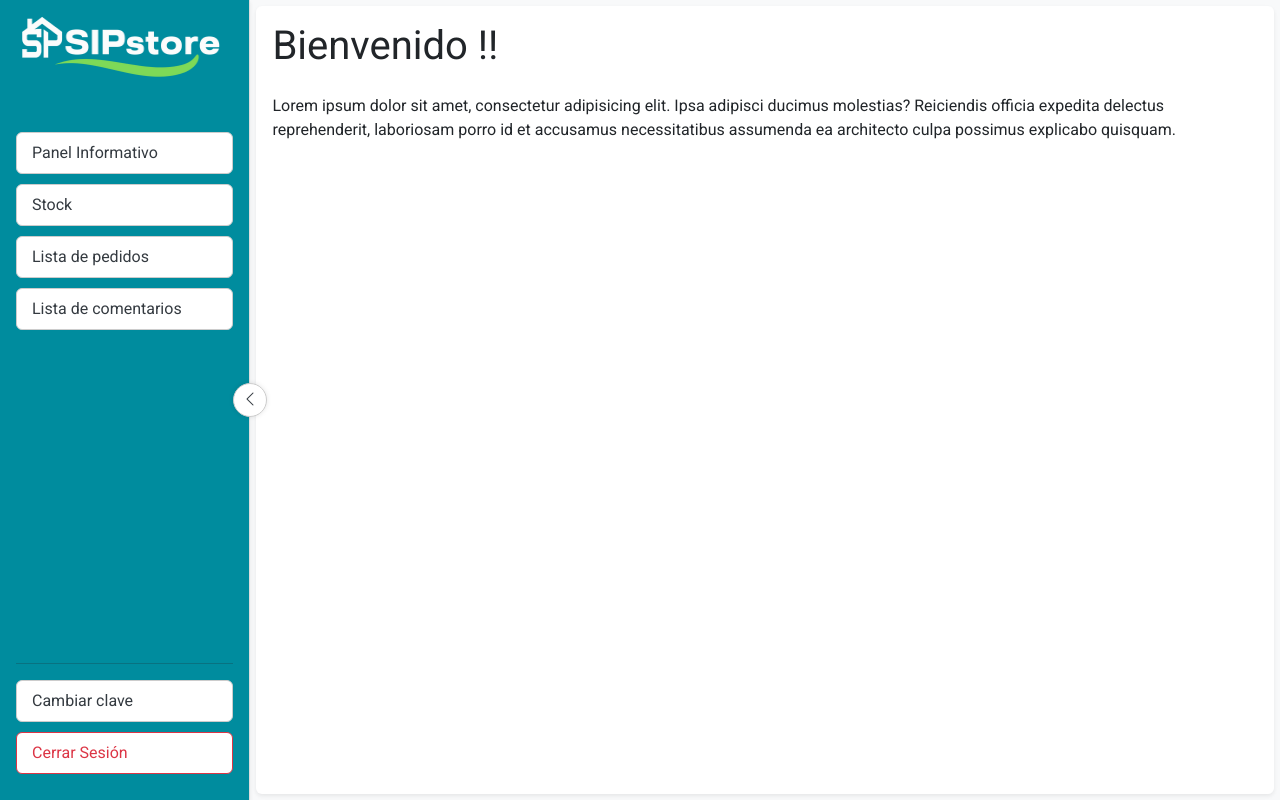
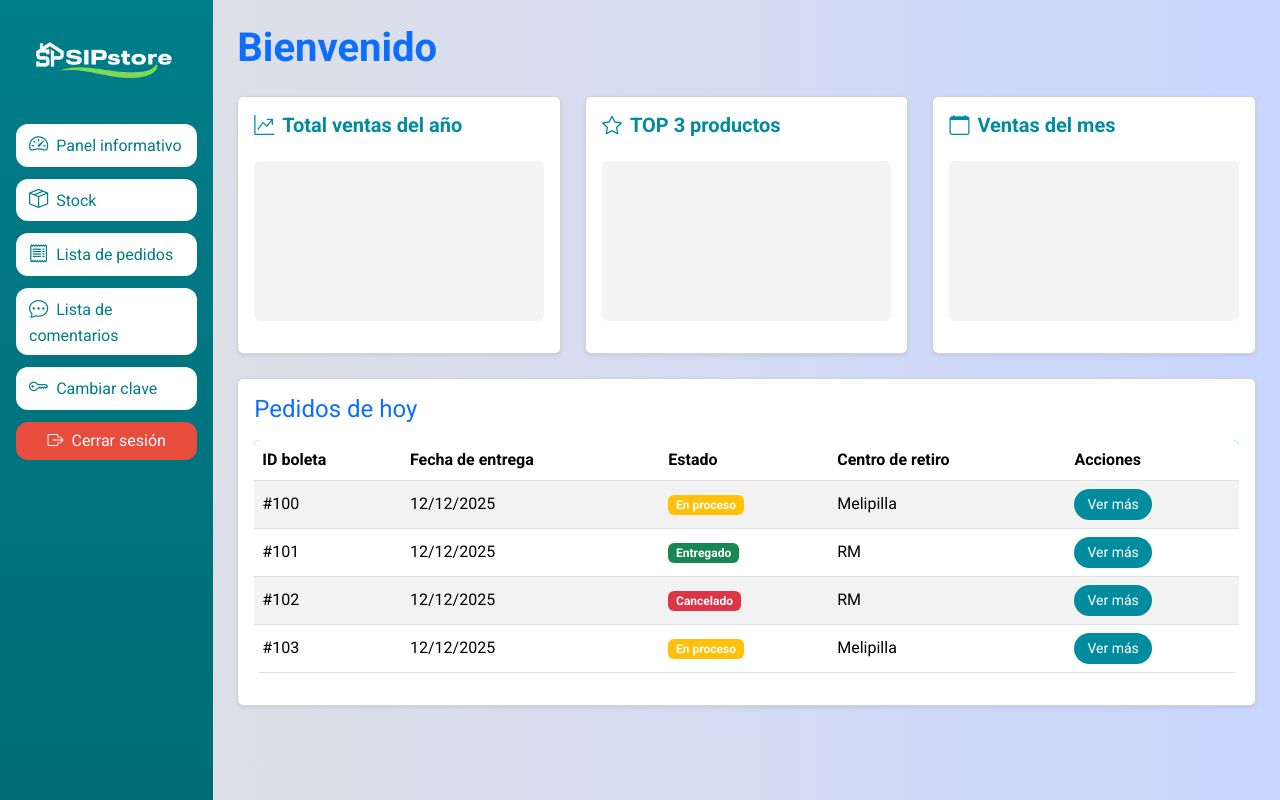
Before and after one commit to paocespedes-bit/Capstone-, a Django app: page /control in a window 1280 px wide. Run offline with Django 5.2, Linux system fonts and the light colour scheme; a map, chart or similar area stays blank; some libraries are stand-ins or nearby versions.

Commit message:
Cambios visuales en base_control y home_control

```diff
--- a/Fase_2/Evidencias_Proyecto/SIPstore/control/static/control/style/base_control.css
+++ b/Fase_2/Evidencias_Proyecto/SIPstore/control/static/control/style/base_control.css
@@ -1,163 +1,86 @@
 @import url("https://fonts.googleapis.com/css2?family=Roboto:wght@400;700&display=swap");
 
-*{
-    padding: 0;
-    margin: 0;
+body {
+  background: linear-gradient(to right, #e2e2e2, #c9d6ff);
+  font-family: "Roboto", sans-serif !important;
 }
 
-body {
-  font-family: "Roboto", sans-serif !important;
-  width: 100%;
-
+.sidebar {
+  background: linear-gradient(#007d8a, #006d75);
+  color: #fff;
+  min-height: 100vh;
+  padding: 20px 15px;
+  display: flex;
+  flex-direction: column;
 }
 
-#wrapper{
-    min-height: 100vh;
-
+.sidebar .logo-box {
+  width: 100%;
+  height: 70px;
+  background: #fff;
+  border-radius: 8px;
+  margin-bottom: 20px;
 }
 
-#page-content-wrapper{
-    padding: 0.5%;
-    min-width: auto;
-    min-height: 100%;
+.sidebar .menu-btn {
+  background: #ffffff;
+  color: #007d8a;
+  font-weight: 500;
+  margin-bottom: 12px;
+  border-radius: 12px;
+  text-align: left;
+  width: 100%;
+  transition: all 0.3s;
 }
 
-.main{
-    min-height: 100%;
+.sidebar .menu-btn i {
+  font-size: 1.2rem;
 }
 
-.offcanvas-body{
-        background-color: #008c9e !important;
-    }
-
-.offcanvas-header{
-    background-color: #008c9e !important;
+.sidebar .menu-btn:hover,
+.sidebar .menu-btn.active {
+  background: #008c9e;
   color: #fff;
 }
 
-.navbar{
-    background-color: #008c9e !important;
-
-}
-.navbar span{
+.sidebar .logout {
+  background: #e74c3c;
   color: #fff;
+  border-radius: 12px;
+  transition: 0.3s;
+  width: 100%;
 }
 
-.navbar-toggler-icon{
-
-    background-image: var(--bs-navbar-toggler-icon-bg);
-}
-
-@media (min-width: 768px) {
-    #sidebar-wrapper {
-        position: fixed;
-        height: 100vh;
-        z-index: 1000;
-        transition: transform 0.3s ease;
-
-    }
-    #sidebar {
-        position: static !important;
-        transform: none !important;
-        visibility: visible !important;
-        width: 250px;
-        height: 100%;
-        border-right: 1px solid #ddd;
-    }
-
-    #page-content-wrapper {
-        margin-left: 250px;
-        transition: margin 0.3s ease;
-    }
-
-    #wrapper.toggled #sidebar-wrapper {
-        transform: translateX(-250px);
-    }
-
-    #wrapper.toggled #page-content-wrapper {
-        margin-left: 0;
-    }
-
-    /* !Boton togle */
-    #sidebar-toggler {
-        position: absolute;
-        top: 50%;
-        right: -17px;
-        transform: translateY(-50%);
-        width: 34px;
-        height: 34px;
-        z-index: 1001;
-        background-color: #fff;
-        border: 1px solid #ccc;
-        border-radius: 50%;
-        display: flex;
-        align-items: center;
-        justify-content: center;
-        padding: 0;
-        box-shadow: 0 0 5px rgba(0, 0, 0, 0.1);
-        color: #343a40;
-        transition: right 0.3s ease, transform 0.3s ease;
-    }
-
-    #wrapper.toggled #sidebar-toggler {
-        right: -17px;
-    }
-
-    #sidebar-toggler i {
-        transition: transform 0.3s ease;
-        font-size: 1rem;
-    }
-
-    #sidebar .offcanvas-header {
-        display: none;
-    }
+.sidebar .logout:hover {
+  background: #c0392b;
 }
 
 .logo-placeholder {
   width: 100%;
-    height: 100px;
   display: flex;
   justify-content: center;
   align-items: center;
-    font-weight: bold;
 }
 
-.custom-sidebar-nav li,
-.custom-sidebar-bottom li {
-    margin-bottom: 10px;
+.logo-placeholder-img {
+  max-width: 100%;
+  height: auto;
+  object-fit: contain;
 }
 
-.custom-btn {
-    width: 100%;
-    text-align: left;
-    border: 1px solid #ccc;
-    color: #343a40;
-    background-color: #fff;
-    font-weight: 500;
-    padding: 8px 15px;
-    text-decoration: none;
-    display: block;
-    transition: background-color 0.2s, color 0.2s;
+@media (max-width: 768px) {
+
+  .sidebar {
+    min-height: auto;
+    padding: 15px;
   }
 
-.custom-btn:hover {
-    background-color: #e9ecef;
-    color: #343a40;
+  .sidebar .menu-btn {
+    font-size: 0.9rem;
+    padding: 10px;
   }
 
-.custom-btn.active {
-    background-color: #007bff;
-    color: #fff;
-    border-color: #007bff;
-    font-weight: bold;
+  .sidebar .logout {
+    font-size: 0.9rem;
   }
-
-.custom-btn.btn-logout {
-    border-color: #dc3545;
-    color: #dc3545;
 }
-
-.custom-btn.btn-logout:hover {
-    background-color: #dc3545;
-    color: #fff;
-}
--- /dev/null
+++ b/Fase_2/Evidencias_Proyecto/SIPstore/control/static/control/style/home.css
@@ -0,0 +1,71 @@
+.card h5 {
+  color: #008c9e;
+  font-weight: bold;
+}
+
+.chart-box {
+  height: 160px;
+  background: #f4f4f4;
+  border-radius: 6px;
+}
+
+table {
+  background: #fff;
+  border-radius: 6px;
+  overflow: hidden;
+}
+
+table thead {
+  background: #008c9e;
+  color: #fff;
+}
+
+.btn-ver {
+  background: #008c9e;
+  color: #fff;
+  border-radius: 20px;
+  padding: 4px 12px;
+}
+
+.btn-ver:hover {
+  background: #006d75;
+}
+
+.graphs-container {
+  display: flex;
+  flex-wrap: wrap;
+  gap: 1rem;
+  justify-content: center;
+}
+
+.graph-card {
+  flex: 1 1 calc(33.33% - 1rem);
+  min-width: 220px;
+}
+
+/* Ajustes para móviles */
+@media (max-width: 768px) {
+  .chart-box {
+    height: 120px;
+  }
+
+  h1 {
+    font-size: 1.5rem;
+    text-align: center;
+  }
+
+  .card h5 {
+    font-size: 1rem;
+    text-align: center;
+  }
+
+  table th,
+  table td {
+    font-size: 0.85rem;
+    padding: 6px;
+  }
+  .btn-ver {
+    padding: 3px 8px;
+    font-size: 0.8rem;
+  }
+}
--- a/Fase_2/Evidencias_Proyecto/SIPstore/control/templates/base_control.html
+++ b/Fase_2/Evidencias_Proyecto/SIPstore/control/templates/base_control.html
@@ -23,90 +23,75 @@
     />
     {% block link %} {% endblock %}
     <!-- !Titulo  -->
-    <title>{% block title %}
-    Control
-    {% endblock%}</title>
+    <title>{% block title %} Control {% endblock%}</title>
   </head>
   <body>
-    <nav class="navbar navbar-light bg-light d-md-none border-bottom">
     <div class="container-fluid">
+      <div class="row">
+        <div class="d-md-none p-2 bg-light shadow-sm">
           <button
-          class="navbar-toggler"
+            class="btn btn-outline-primary w-100"
             type="button"
-          data-bs-toggle="offcanvas"
-          data-bs-target="#sidebar"
-          aria-controls="sidebar"
+            data-bs-toggle="collapse"
+            data-bs-target="#sidebarMenu"
+            aria-expanded="false"
+            aria-controls="sidebarMenu"
           >
-          <span class="navbar-toggler-icon"></span>
+            <i class="bi bi-list"></i> Menú
           </button>
-        <span class="navbar-brand mb-0 h1">Admin Control</span>
-      </div>
-    </nav>
-
-    <div class="d-flex" id="wrapper">
-      <div id="sidebar-wrapper">
-        <div
-          class="offcanvas offcanvas-start bg-white shadow-sm d-flex flex-column"
-          tabindex="-1"
-          id="sidebar"
-          style="width: 250px"
-        >
-          <div class="offcanvas-header d-md-none">
-            <h5 class="offcanvas-title">Menú</h5>
-            <button
-              type="button"
-              class="btn-close"
-              data-bs-dismiss="offcanvas"
-              aria-label="Close"
-            ></button>
         </div>
 
-          <div class="offcanvas-body d-flex flex-column p-0">
+        <div class="container-fluid">
+          <div class="row">
+            <!-- Sidebar -->
+            <aside
+              id="sidebarMenu"
+              class="collapse d-md-block col-12 col-md-3 col-lg-2 sidebar p-3"
+            >
               <div class="logo-placeholder p-3 mb-3">
-              <img class="logo-placeholder" src="{% static 'img/logoHorizontal.png' %}" alt="logo">
+                <img
+                  class="logo-placeholder-img"
+                  src="{% static 'img/logoHorizontal.png' %}"
+                  alt="logo"
+                />
               </div>
 
-            <ul class="nav flex-column mb-auto p-3 custom-sidebar-nav">
-              <li>
-                <a href="{% url 'control' %}" class="btn custom-btn"
-                  >Panel Informativo</a
-                >
-              </li>
-              <li>
-                <a href="{% url 'stock' %}" class="btn custom-btn">Stock</a>
-              </li>
-              <li>
-                <a href="#" class="btn custom-btn">Lista de pedidos</a>
-              </li>
-              <li>
-                <a href="#" class="btn custom-btn">Lista de comentarios</a>
-              </li>
-            </ul>
+              <!-- Contenedor de menús -->
+              <div class="menu-list">
+                <a class="btn menu-btn" href="{% url 'control' %}">
+                  <i class="bi bi-speedometer2 me-2"></i>Panel informativo
+                </a>
+                <a class="btn menu-btn" href="{% url 'stock' %}">
+                  <i class="bi bi-box-seam me-2"></i>Stock
+                </a>
+                <a class="btn menu-btn">
+                  <i class="bi bi-receipt me-2"></i>Lista de pedidos
+                </a>
+                <a class="btn menu-btn">
+                  <i class="bi bi-chat-dots me-2"></i>Lista de comentarios
+                </a>
+                <a class="btn menu-btn">
+                  <i class="bi bi-key me-2"></i>Cambiar clave
+                </a>
+              </div>
 
-            <ul class="nav flex-column mt-auto p-3 custom-sidebar-bottom">
-              <hr class="w-100" />
-              <li>
-                <a href="#" class="btn custom-btn">Cambiar clave</a>
-              </li>
-              <li>
-                <a href="#" class="btn custom-btn btn-logout">Cerrar Sesión</a>
-              </li>
-            </ul>
+              <!-- Logout al final -->
+              <a class="btn logout mt-auto">
+                <i class="bi bi-box-arrow-right me-2"></i>Cerrar sesión
+              </a>
+            </aside>
+
+            <!-- Contenido dinámico -->
+            <main class="col-md-9 col-lg-10 p-4">
+              {% block content %}
+              <!-- Aquí se inyecta el contenido de home_control.html -->
+              {% endblock %}
+            </main>
+          </div>
+        </div>
       </div>
     </div>
 
-        <button id="sidebar-toggler" class="btn d-none d-md-block">
-          <i class="bi bi-chevron-left"></i>
-        </button>
-      </div>
-      <main class="flex-grow-1 bg-light" id="page-content-wrapper">
-
-        <div class="main rounded shadow-sm p-3 bg-white">
-            <h1 class="mb-4">Bienvenido !!</h1>
-            {% block content %}{% endblock %}
-        </div>
-      </main>
-    </div>
     <!-- !-------------------- -->
     <!-- !Bootstrap JS -->
     <script src="{% static 'js/bootstrap.min.js' %}"></script>
--- a/Fase_2/Evidencias_Proyecto/SIPstore/control/templates/home_control.html
+++ b/Fase_2/Evidencias_Proyecto/SIPstore/control/templates/home_control.html
@@ -3,9 +3,89 @@
 
 <!-- !CSS  -->
 {% block link %}
-<link rel="stylesheet" href="{% static 'control/style/home.css' %}">
+<link rel="stylesheet" href="{% static 'control/style/home.css' %}" />
 {% endblock %}
 
 {% block content %}
-<p>Lorem ipsum dolor sit amet, consectetur adipisicing elit. Ipsa adipisci ducimus molestias? Reiciendis officia expedita delectus reprehenderit, laboriosam porro id et accusamus necessitatibus assumenda ea architecto culpa possimus explicabo quisquam.</p>
-{% endblock%}
+  <h1 class="mb-4 fw-bold text-primary">Bienvenido</h1>
+
+  <!-- Gráficos -->
+  <div class="row g-4 mb-4">
+    <div class="col-12 col-md-6 col-lg-4">
+      <div class="card p-3 shadow-sm">
+        <h5>
+          <i class="bi bi-graph-up-arrow me-2"></i>Total ventas del año
+        </h5>
+        <div class="chart-box my-3"></div>
+      </div>
+    </div>
+    <div class="col-12 col-md-6 col-lg-4">
+      <div class="card p-3 shadow-sm">
+        <h5><i class="bi bi-star me-2"></i>TOP 3 productos</h5>
+        <div class="chart-box my-3"></div>
+      </div>
+    </div>
+    <div class="col-12 col-md-6 col-lg-4">
+      <div class="card p-3 shadow-sm">
+        <h5><i class="bi bi-calendar me-2"></i>Ventas del mes</h5>
+        <div class="chart-box my-3"></div>
+      </div>
+    </div>
+  </div>
+
+  <!-- Tabla -->
+  <div class="card shadow-sm p-3">
+    <h4 class="mb-3 text-primary">Pedidos de hoy</h4>
+    <div class="table-responsive">
+      <table class="table table-hover table-striped align-middle">
+        <thead>
+          <tr>
+            <th>ID boleta</th>
+            <th>Fecha de entrega</th>
+            <th>Estado</th>
+            <th>Centro de retiro</th>
+            <th>Acciones</th>
+          </tr>
+        </thead>
+        <tbody>
+          <tr>
+            <td>#100</td>
+            <td>12/12/2025</td>
+            <td><span class="badge bg-warning">En proceso</span></td>
+            <td>Melipilla</td>
+            <td>
+              <button class="btn btn-ver btn-sm">Ver más</button>
+            </td>
+          </tr>
+          <tr>
+            <td>#101</td>
+            <td>12/12/2025</td>
+            <td><span class="badge bg-success">Entregado</span></td>
+            <td>RM</td>
+            <td>
+              <button class="btn btn-ver btn-sm">Ver más</button>
+            </td>
+          </tr>
+          <tr>
+            <td>#102</td>
+            <td>12/12/2025</td>
+            <td><span class="badge bg-danger">Cancelado</span></td>
+            <td>RM</td>
+            <td>
+              <button class="btn btn-ver btn-sm">Ver más</button>
+            </td>
+          </tr>
+          <tr>
+            <td>#103</td>
+            <td>12/12/2025</td>
+            <td><span class="badge bg-warning">En proceso</span></td>
+            <td>Melipilla</td>
+            <td>
+              <button class="btn btn-ver btn-sm">Ver más</button>
+            </td>
+          </tr>
+        </tbody>
+      </table>
+    </div>
+  </div>
+{% endblock %}
```
Lines whose indentation alone changed are shown as unchanged.
